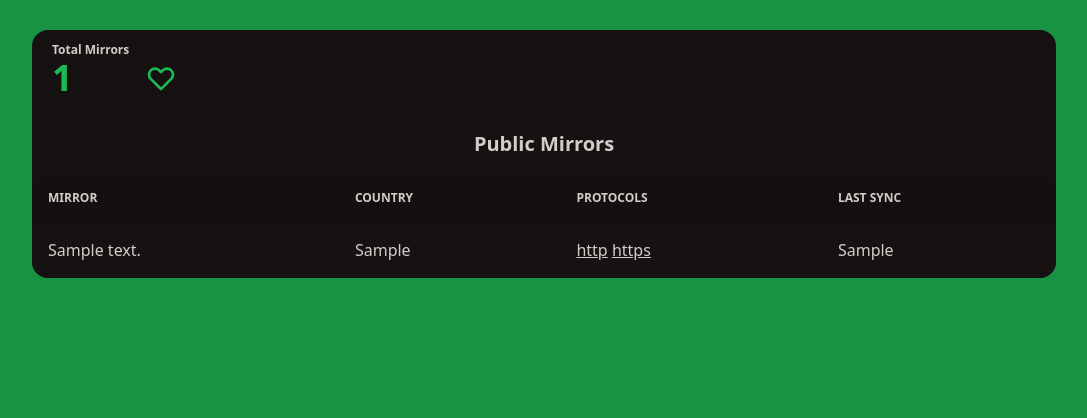
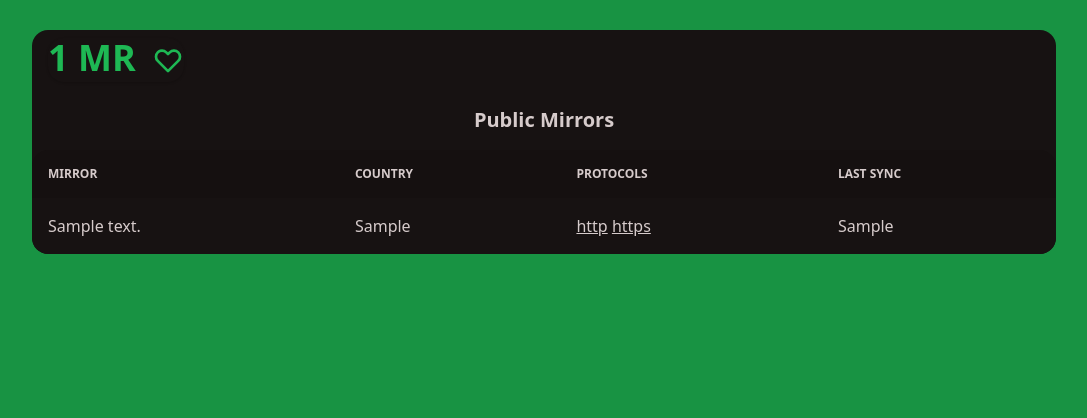
Before and after one commit to codesardine/mirror-manager, a Flask app: page / in a window 1280 px wide. Shown: the part 84-502 px from the top of the page, without its empty margins (96-1183 px from the left). Run offline with Flask 3, Linux system fonts and the light colour scheme; tables that the repository leaves empty hold one stand-in row (values such as "Sample post"); some libraries are stand-ins or nearby versions.

Commit message:
clean up UI

```diff
--- a/src/templates/index.html
+++ b/src/templates/index.html
@@ -4,12 +4,11 @@
 <div class="overflow-x-auto self-start mt-8 bg-base-100 rounded-2xl w-full max-w-screen-lg mx-auto">
   <div class="text-xs py-2 px-4 font-semibold capitalize text-gray-800 flex gap-2">
     <div class="stats shadow">
-      <div class="stat p-1">
-        <div class="stat-figure text-primary pt-[12px]">
+      <div class="stat p-0">
+        <div class="stat-figure text-primary">
           <svg xmlns="http://www.w3.org/2000/svg" fill="none" viewBox="0 0 24 24" class="inline-block w-8 h-8 stroke-current"><path stroke-linecap="round" stroke-linejoin="round" stroke-width="2" d="M4.318 6.318a4.5 4.5 0 000 6.364L12 20.364l7.682-7.682a4.5 4.5 0 00-6.364-6.364L12 7.636l-1.318-1.318a4.5 4.5 0 00-6.364 0z"></path></svg>
         </div>
-        <div>Total Mirrors</div>
-        <div class="stat-value text-primary mb-1">{{ total }}</div>
+        <div class="stat-value text-primary mb-1">{{ total }} MR</div>
       </div>
     </div>
   </div>
```
